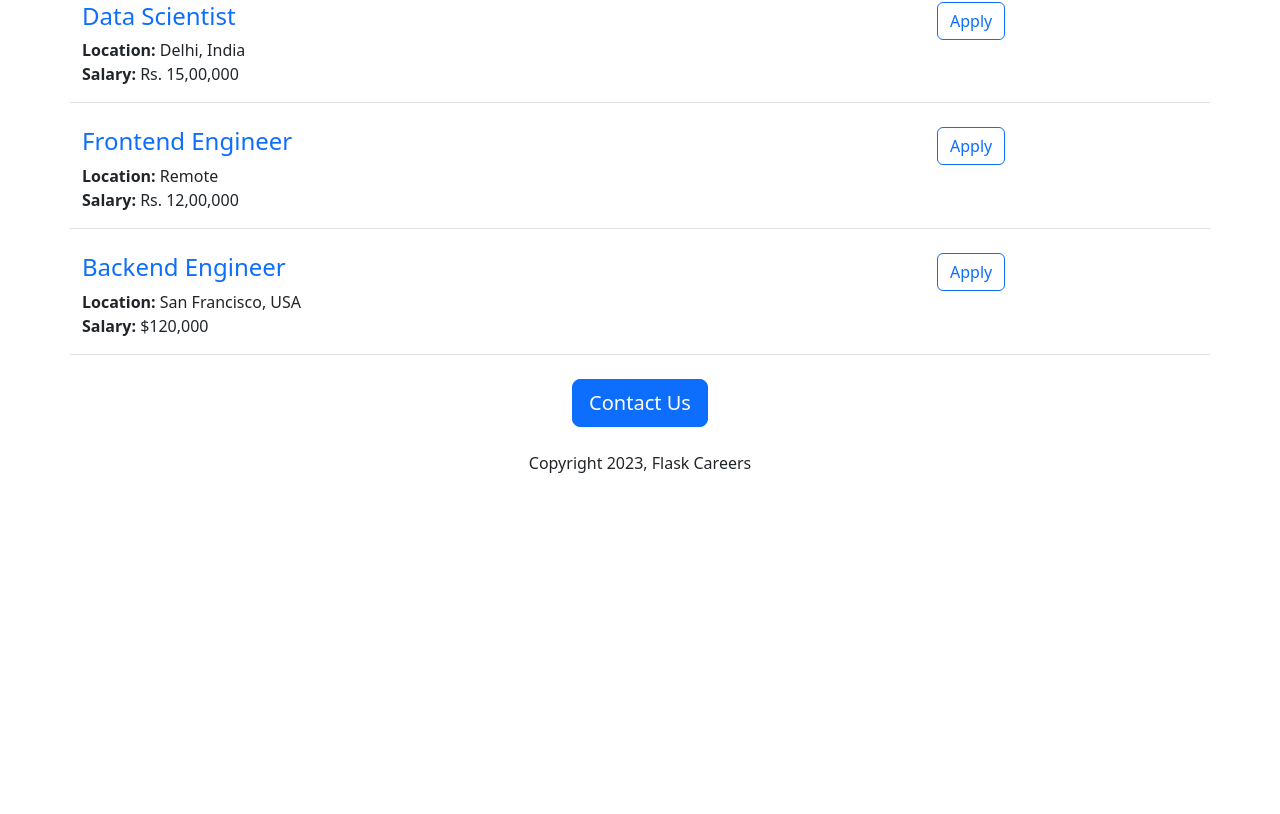
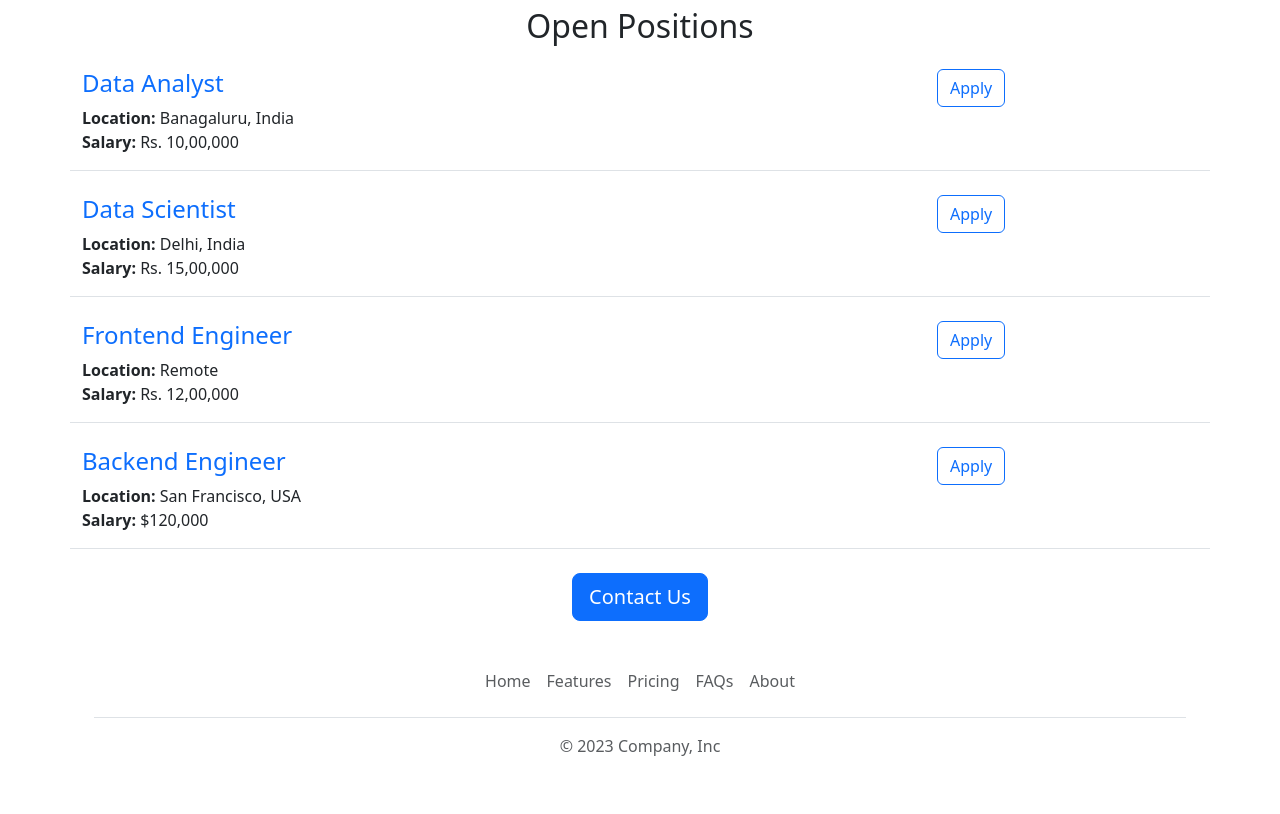
Before and after one commit to chr1sw/flask-test, a Flask app: page / in a window 1280 px wide. Shown: the part 833-1647 px from the top of the page. Before the commit the page ends 1306 px from the top, so only its background shows below. Run offline with Flask 3, Linux system fonts and the light colour scheme.

Commit message:
Functional and visusal improvements

```diff
--- /dev/null
+++ b/templates/footer.html
@@ -0,0 +1,12 @@
+<div class="container">
+  <footer class="py-3 my-4">
+    <ul class="nav justify-content-center border-bottom pb-3 mb-3">
+      <li class="nav-item"><a href="#" class="nav-link px-2 text-body-secondary">Home</a></li>
+      <li class="nav-item"><a href="#" class="nav-link px-2 text-body-secondary">Features</a></li>
+      <li class="nav-item"><a href="#" class="nav-link px-2 text-body-secondary">Pricing</a></li>
+      <li class="nav-item"><a href="#" class="nav-link px-2 text-body-secondary">FAQs</a></li>
+      <li class="nav-item"><a href="#" class="nav-link px-2 text-body-secondary">About</a></li>
+    </ul>
+    <p class="text-center text-body-secondary">&copy; 2023 Company, Inc</p>
+  </footer>
+</div>
--- a/templates/home.html
+++ b/templates/home.html
@@ -13,11 +13,19 @@
     </style>
   </head>
       <body>
+        {% include 'nav.html' %}
+        <img class="img-fluid" id="banner" src="/static/banner.jpg" height="320">
         <div class="container">
-      <h1 class="text-center mt-2 mb-4">Flask Careers</h1>
-        <img class="img-fluid" id="banner" src="https://flask-test.cwoehrle.repl.co/static/banner.jpg" height="320">
-        <h2 class="text-center mt-2 mb-4">About Flask</h2>
+      <h1 class="text-center mt-2 mt-4 mb-4">Flask Careers</h1>
+          <div class="row">
+            <div class="col-md-6">
+
         <p class="lead">Lorem ipsum dolor sit amet, consectetur adipiscing elit, sed do eiusmod tempor incididunt ut labore et dolore magna aliqua. Ut enim ad minim veniam, quis nostrud exercitation ullamco laboris nisi ut aliquip ex ea commodo consequat. Duis aute irure dolor in reprehenderit in voluptate velit esse cillum dolore eu fugiat nulla pariatur. Excepteur sint occaecat cupidatat non proident, sunt in culpa qui officia deserunt mollit anim id est laborum.</p>
+              </div>
+            <div class="d-none d-md-block col-md-6">
+            <img src="/static/people.jpg" height="320px" alt="">
+              </div>
+            </div>
         <h2 class="text-center mt-2 mb-4">Open Positions</h2>
         <div>
           {% for job in jobs %}
@@ -28,8 +36,8 @@
 <button class="btn btn-primary btn-lg">
   Contact Us
 </button>
-          <p class="mt-4">Copyright 2023, Flask Careers</p>
-            </div>
           </div>
+          </div>
+          {% include 'footer.html' %}
       </body>
 </html>
--- /dev/null
+++ b/templates/nav.html
@@ -0,0 +1,9 @@
+<nav class="navbar bg-body-tertiary shadow-sm fixed-top bg-white">
+  <div class="container-fluid">
+    <a class="navbar-brand" href="#">
+      <img src="/static/logo.svg" alt="Logo" width="30" height="24" class="d-inline-block align-text-top">
+      Flask Careers
+    </a>
+  </div>
+</nav>
+<div style="height: 56px"></div>
```
Also changed, not shown: static/logo.svg (added), 1 other file.
